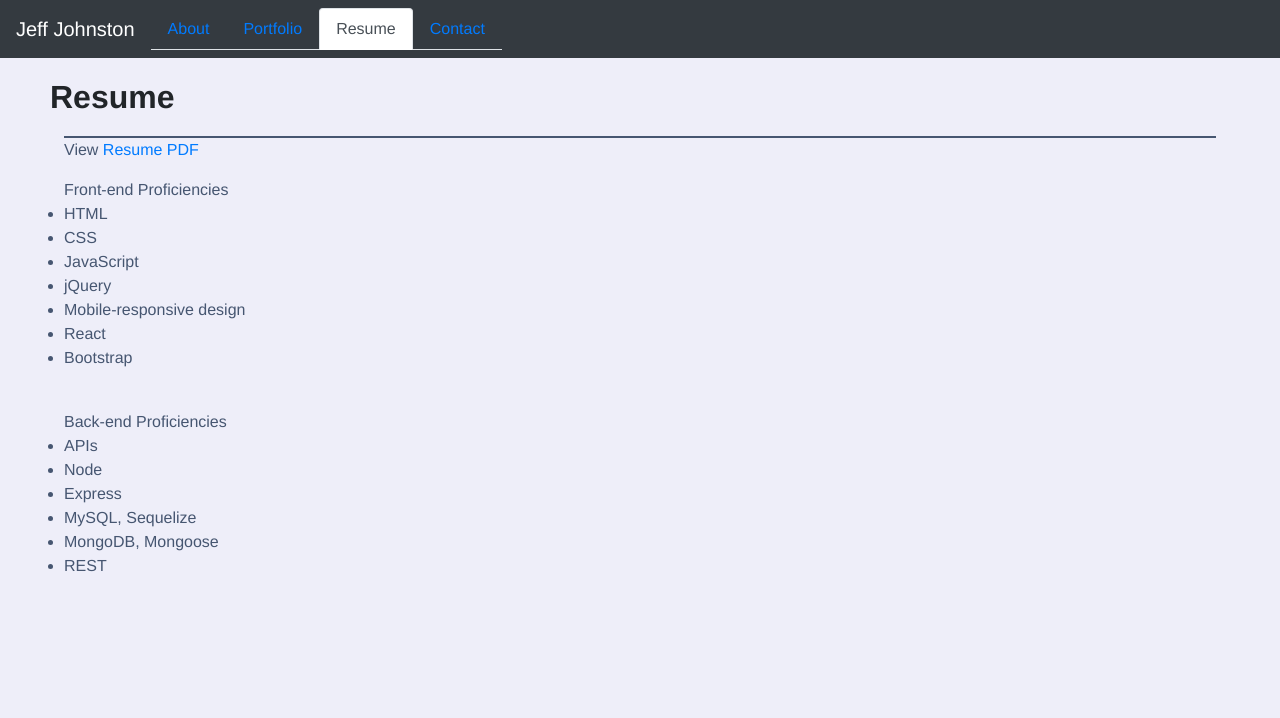
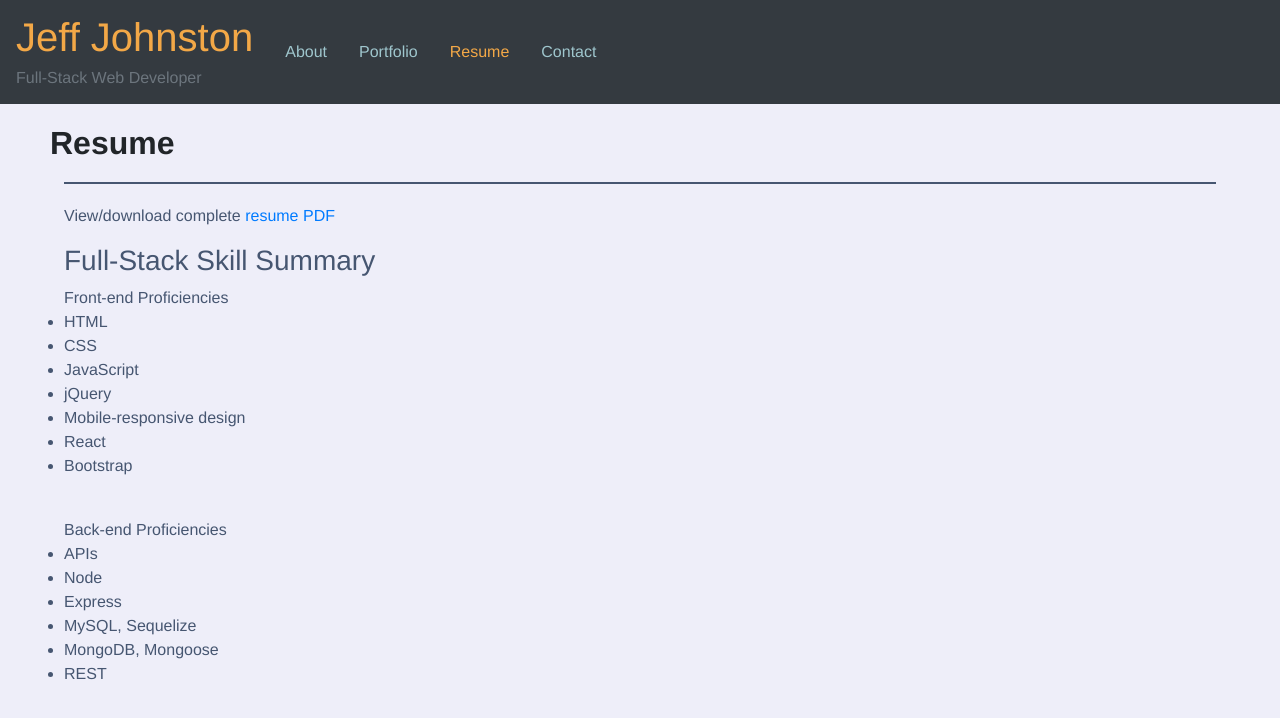
Before and after one commit to jeffwjohn/react-portfolio, a React (Create React App) app: page / in a window 1280 px wide. Both pictures are taken after a click on the item "Resume". Shown: the top 718 px of the page. Built offline with nearby package versions, Linux system fonts and the light colour scheme.

Commit message:
style header

```diff
--- a/src/components/NavTabs.js
+++ b/src/components/NavTabs.js
@@ -4,8 +4,8 @@ function NavTabs(props) {
   const tabs = ['About', 'Portfolio', 'Resume', 'Contact' ];
   return (
 <nav className="navbar navbar-expand-lg navbar-dark bg-dark">
-<a class="navbar-brand" href="#">Jeff Johnston</a>
-      <ul className="nav nav-tabs">
+<span className="navbar-brand mb-0 h1"><h1 className="header pb-0 mb-0">Jeff Johnston</h1><small className="text-muted">Full-Stack Web Developer</small></span>
+      <ul className="nav">
         {tabs.map(tab => (
           <li className="nav-item" key={tab}>
             <a
--- a/src/components/pages/Resume.js
+++ b/src/components/pages/Resume.js
@@ -8,7 +8,8 @@ const Resume = () => {
 <h2 className="section-title">Resume</h2>
 <section  className="resume-wrapper">
         <div>
-        <p>View <a href={resume}>Resume PDF</a></p>
+        <p className="resume">View/download complete <a href={resume}>resume PDF</a></p>
+        <h3 className="">Full-Stack Skill Summary</h3>
           <ul>
             Front-end Proficiencies
             <li>HTML</li>
--- a/src/index.css
+++ b/src/index.css
@@ -128,7 +128,15 @@ nav  li {
   color: var(--secondary-color);
 }
 
-.navActive {
+.header {
+  color: var(--secondary);
+}
+
+.nav-link {
+  color: var(--secondary-color);
+}
+
+.active {
   color: var(--secondary);
 }
 
@@ -210,6 +218,10 @@ h2 {
   justify-content: left;
   border-top:  2px solid var(--tertiary-color);
 
+}
+
+.resume {
+  margin-top: 20px;
 }
 
 /***************************
```
Also changed, not shown: 1 other file (tests, documents, lock files or other folders).
